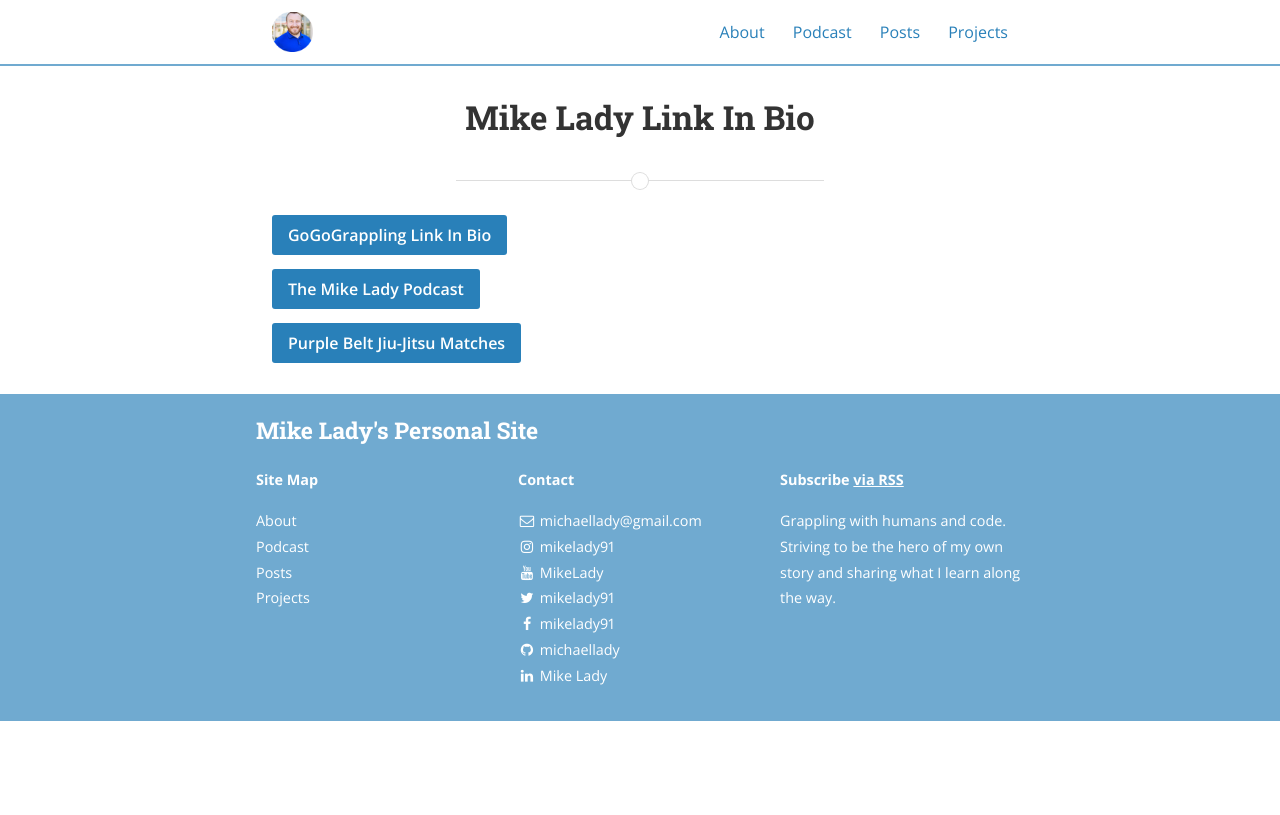
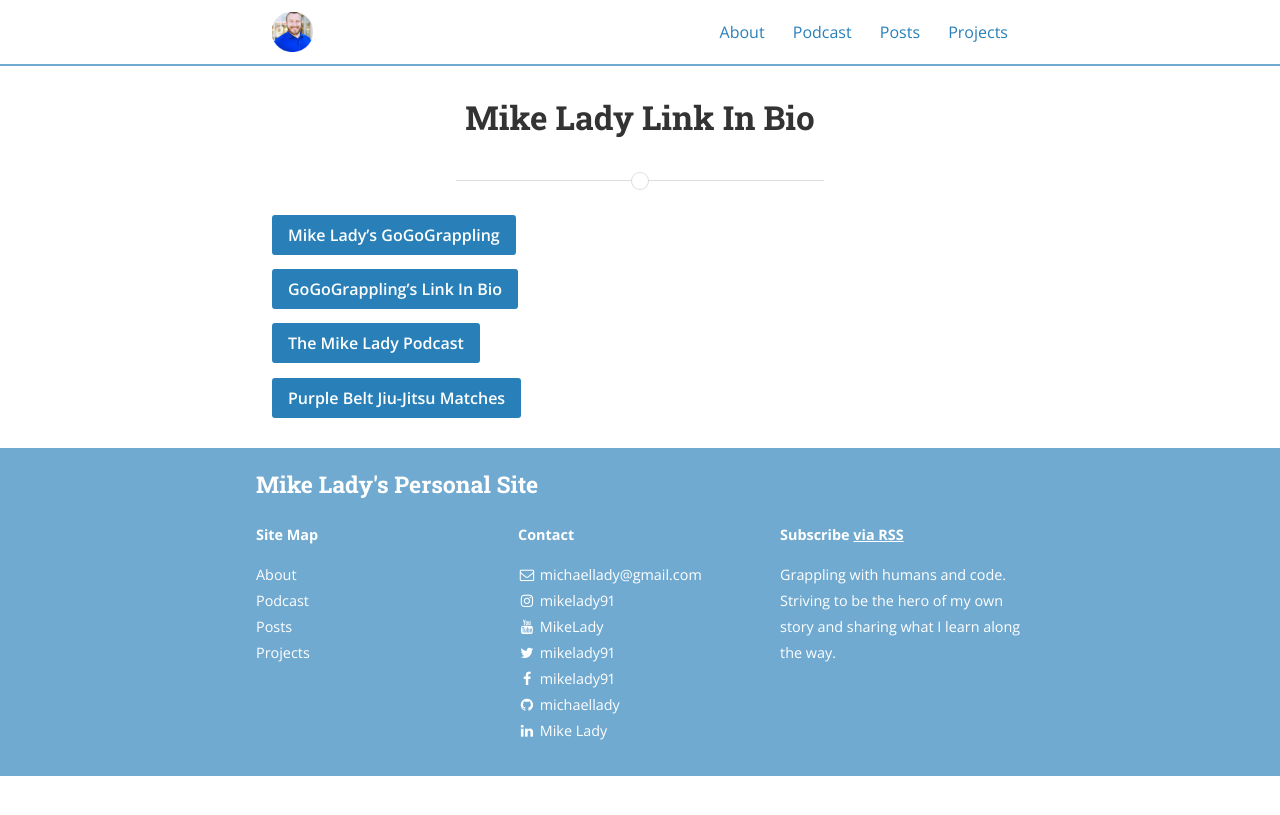
Before and after one commit to michaellady/michaellady.github.io, a Jekyll site: the page built from linkinbio.md, in a window 1280 px wide. Shown: the top 815 px of the page. Built offline with Jekyll 4.4.1, drawn with Linux system fonts in a browser that asks for light colours; nearby versions of some CDN libraries; comment, search, counter and statistics services are not loaded.

Commit message:
add link to my GGG

```diff
--- a/linkinbio.md
+++ b/linkinbio.md
@@ -5,7 +5,9 @@ main_nav: false
 permalink: /linkinbio/
 ---
 
-<button type="button" name="button" class="btn" onclick="location.href='https://www.gogograppling.com/link-in-bio'">GoGoGrappling Link In Bio</button>
+<button type="button" name="button" class="btn" onclick="location.href='https://www.gogograppling.com/a/39737/BBZchQYA'">Mike Lady's GoGoGrappling</button>
+
+<button type="button" name="button" class="btn" onclick="location.href='https://www.gogograppling.com/link-in-bio'">GoGoGrappling's Link In Bio</button>
 
 <button type="button" name="button" class="btn" onclick="location.href='/podcast'">The Mike Lady Podcast</button>
 
```
